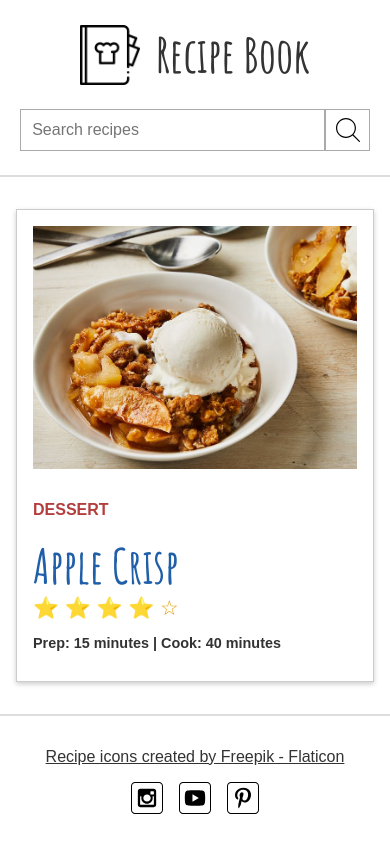
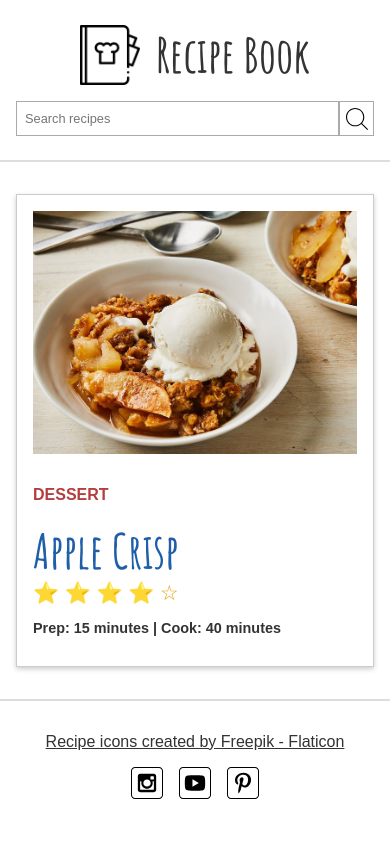
Before and after one commit to Johnson-Spencer/wdd131, a plain HTML site: page prove/recipes/recipe.html in a window 390 px wide. Drawn offline with Linux system fonts and the light colour scheme.

Commit message:
fixed the search bar to be under the recipe book

```diff
--- a/prove/recipes/recipe.css
+++ b/prove/recipes/recipe.css
@@ -12,9 +12,9 @@ body {
 
 header {
   display: flex;
+  flex-direction: column;
   align-items: center;
-  justify-content: space-between;
-  gap: 2rem;
+  gap: 1rem;
   padding: 2rem 1rem;
   border-bottom: 2px solid #ddd;
 }
@@ -22,6 +22,7 @@ header {
 .brand {
   display: flex;
   align-items: center;
+  justify-content: center;
   gap: 1rem;
 }
 
@@ -47,7 +48,7 @@ h2 {
 .search {
   display: flex;
   align-items: center;
-  width: 300px;
+  width: 100%;
 }
 
 .search label {
@@ -58,17 +59,17 @@ h2 {
 .search input {
   flex: 1;
   min-width: 0;
-  height: 42px;
-  padding: 0.7rem;
+  height: 35px;
+  padding: 0.5rem;
   border: 1px solid #aaa;
-  font-size: 1rem;
+  font-size: 0.8rem;
 }
 
 .search button {
   display: grid;
   place-items: center;
-  width: 45px;
-  height: 42px;
+  width: 35px;
+  height: 35px;
   padding: 0;
   border: 1px solid #aaa;
   background: white;
@@ -76,8 +77,8 @@ h2 {
 }
 
 .search button img {
-  width: 24px;
-  height: 24px;
+  width: 22px;
+  height: 22px;
 }
 
 main {
@@ -149,14 +150,7 @@ footer a {
 
 @media screen and (max-width: 600px) {
   header {
-    display: block;
     padding: 1.5rem 1rem;
-    text-align: center;
-  }
-
-  .brand {
-    justify-content: center;
-    margin-bottom: 1.5rem;
   }
 
   .brand img {
@@ -169,8 +163,6 @@ footer a {
 
   .search {
     width: 100%;
-    max-width: 350px;
-    margin: 0 auto;
   }
 
   main {
@@ -196,7 +188,6 @@ footer a {
   }
 
   footer {
-    display: flex;
     flex-direction: column;
     gap: 1rem;
     text-align: center;
```
